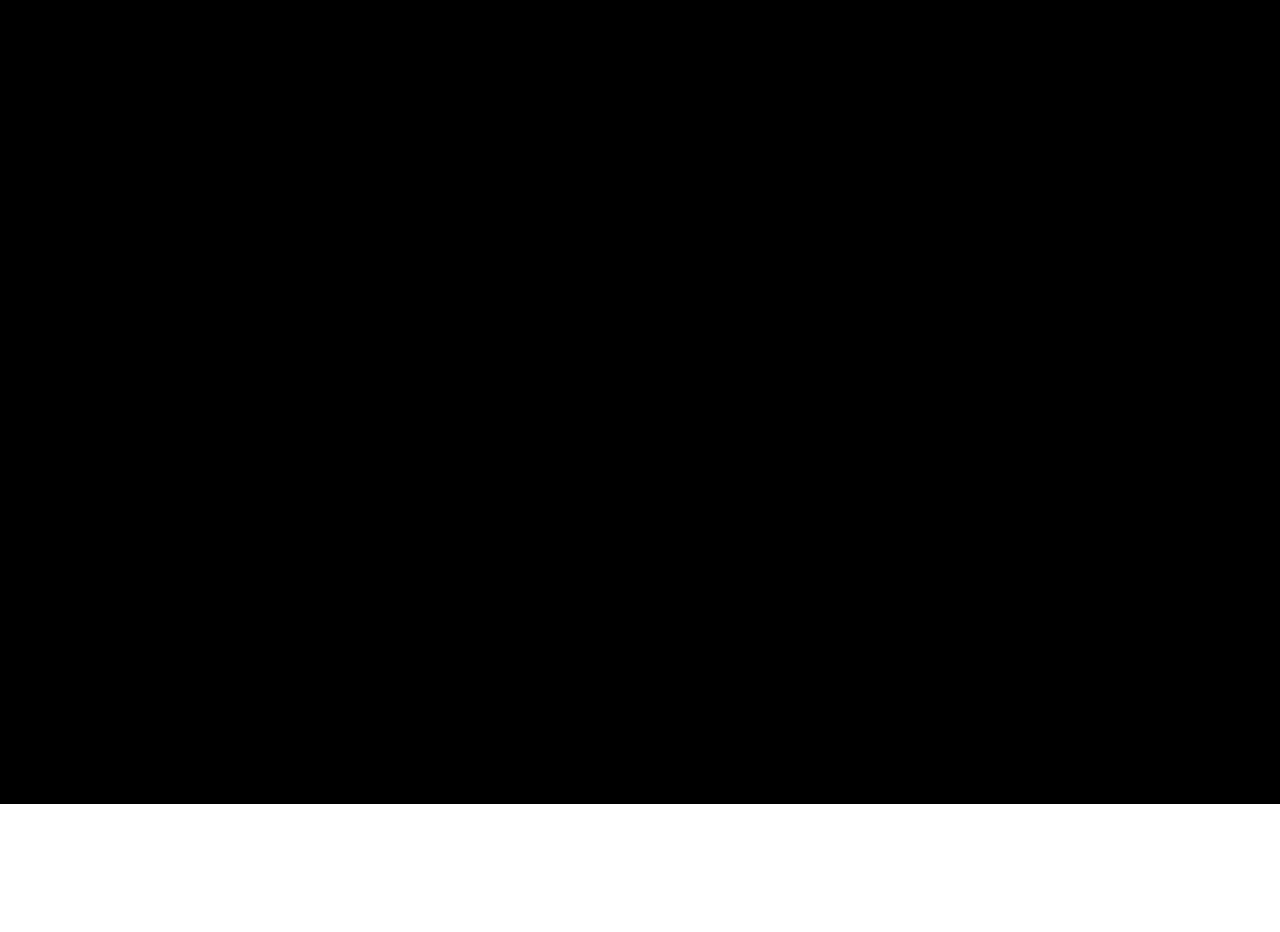
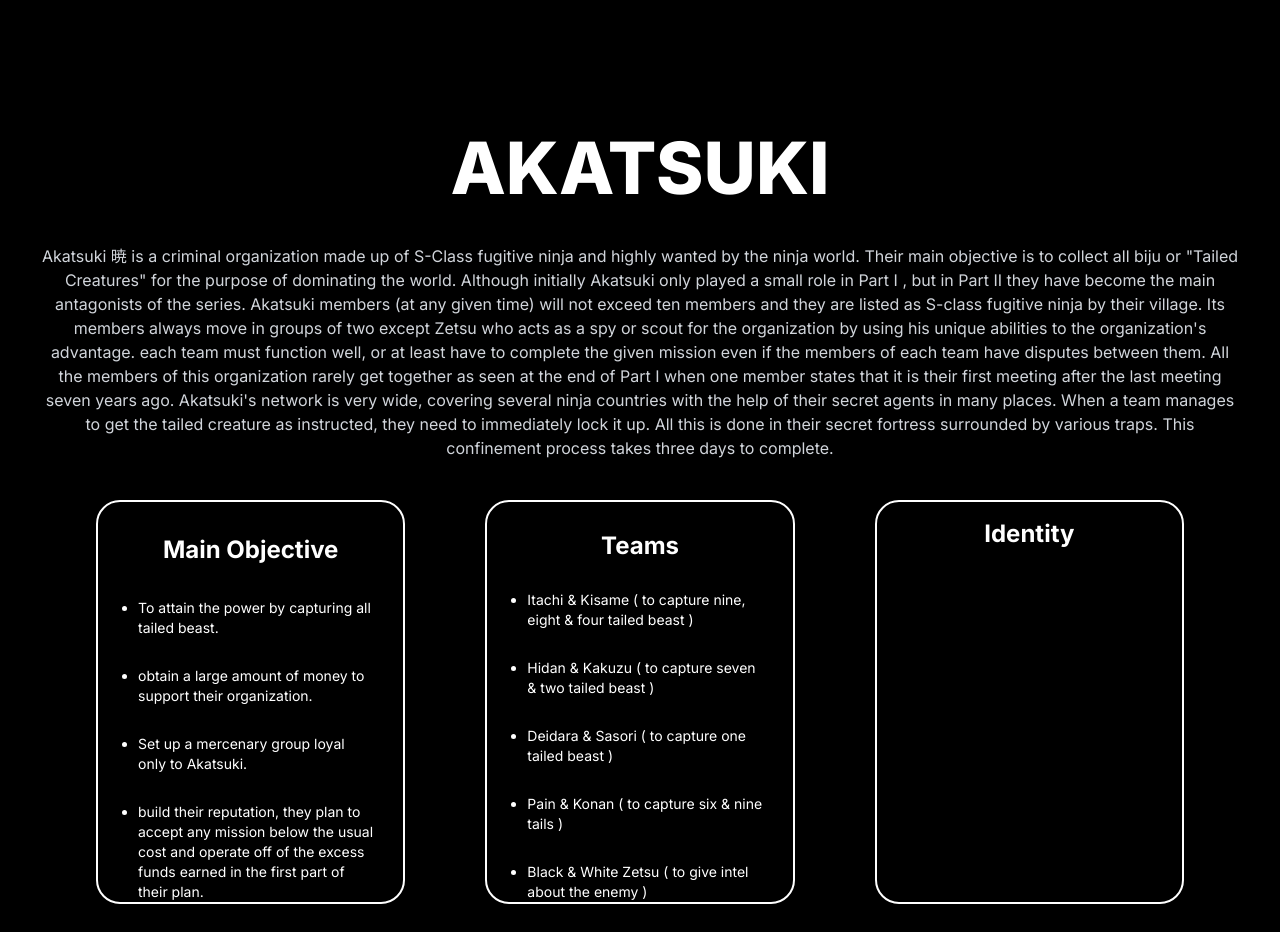
Before and after one commit to BobishDayal/authentication-routing, a Next.js app: page / in a window 1280 px wide. Shown: the part 2700-3632 px from the top of the page. Before the commit the page ends 3504 px from the top, so only its background shows below. Built offline with nearby package versions, Linux system fonts and the light colour scheme.

Commit message:
about page initial commit

```diff
--- a/app/components/ImageContainer.js
+++ b/app/components/ImageContainer.js
@@ -5,14 +5,18 @@ import { useState } from "react";
 const ImageContainer = (props) => {
   const [detailsState, setDetailsState] = useState(null);
 
-  const toggleHandler = () => {
-    setDetailsState(!detailsState);
+  const mouseEnterHandler = () => {
+    setDetailsState(true);
+  };
+
+  const mouseLeaveHandler = () => {
+    setDetailsState(false);
   };
 
   return (
     <div
-      onMouseEnter={toggleHandler}
-      onMouseLeave={toggleHandler}
+      onMouseEnter={mouseEnterHandler}
+      onMouseLeave={mouseLeaveHandler}
       className="w-52 h-56 opacity-80 rounded-3xl shadow-custom border-4 border-gray-200/[.4] hover:scale-125 duration-200 ease-out flex items-end hover:opacity-100 "
       style={{
         backgroundImage: `url(${props.data.image.src})`,
--- a/app/globals.css
+++ b/app/globals.css
@@ -15,6 +15,11 @@
     --background-end-rgb: 0, 0, 0;
   }
 }
+@layer utilities {
+  .content-hidden {
+    display: none;
+  }
+}
 
 /* body {
   color: rgb(var(--foreground-rgb));
--- a/app/pages/about/page.js
+++ b/app/pages/about/page.js
@@ -1,5 +1,82 @@
 const About = () => {
-  return <div className="w-2/2 h-screen"></div>;
+  return (
+    <div className="w-2/2 h-screen">
+      <h2 className="text-white font-extrabold text-7xl text-center mt-40">
+        AKATSUKI
+      </h2>
+      <p className="text-gray-300 m-10 text-center">
+        Akatsuki 暁 is a criminal organization made up of S-Class fugitive ninja
+        and highly wanted by the ninja world. Their main objective is to collect
+        all biju or "Tailed Creatures" for the purpose of dominating the world.
+        Although initially Akatsuki only played a small role in Part I , but in
+        Part II they have become the main antagonists of the series. Akatsuki
+        members (at any given time) will not exceed ten members and they are
+        listed as S-class fugitive ninja by their village. Its members always
+        move in groups of two except Zetsu who acts as a spy or scout for the
+        organization by using his unique abilities to the organization's
+        advantage. each team must function well, or at least have to complete
+        the given mission even if the members of each team have disputes between
+        them. All the members of this organization rarely get together as seen
+        at the end of Part I when one member states that it is their first
+        meeting after the last meeting seven years ago. Akatsuki's network is
+        very wide, covering several ninja countries with the help of their
+        secret agents in many places. When a team manages to get the tailed
+        creature as instructed, they need to immediately lock it up. All this is
+        done in their secret fortress surrounded by various traps. This
+        confinement process takes three days to complete.
+      </p>
+
+      <div
+        className=" grid grid-cols-3 gap-20 px-24
+       h-96"
+      >
+        <div className="border-white border-2 rounded-3xl">
+          <h4 className="text-white text-center my-8 text-2xl font-bold">
+            Main Objective
+          </h4>
+          <ul className="text-white text-sm list-outside list-disc text-left ml-10 mr-7 ">
+            <li className="my-7">
+              To attain the power by capturing all tailed beast.
+            </li>
+            <li>
+              obtain a large amount of money to support their organization.
+            </li>
+            <li className="my-7">
+              Set up a mercenary group loyal only to Akatsuki.
+            </li>
+            <li>
+              build their reputation, they plan to accept any mission below the
+              usual cost and operate off of the excess funds earned in the first
+              part of their plan.
+            </li>
+          </ul>
+        </div>
+        <div className="border-white border-2  rounded-3xl">
+          <h4 className="text-white text-center my-7 text-2xl font-bold">
+            Teams
+          </h4>
+          <ul className="text-white text-sm list-outside list-disc text-left ml-10 mr-7 ">
+            <li className="my-7">
+              Itachi & Kisame ( to capture nine, eight & four tailed beast )
+            </li>
+            <li>Hidan & Kakuzu ( to capture seven & two tailed beast )</li>
+            <li className="my-7">
+              Deidara & Sasori ( to capture one tailed beast )
+            </li>
+            <li>Pain & Konan ( to capture six & nine tails )</li>
+            <li className="mt-7">
+              Black & White Zetsu ( to give intel about the enemy )
+            </li>
+          </ul>
+        </div>
+        <div className="border-white border-2  rounded-3xl">
+          <h4 className="text-white text-center my-4 text-2xl font-bold">
+            Identity
+          </h4>
+        </div>
+      </div>
+    </div>
+  );
 };
 
 export default About;
```
